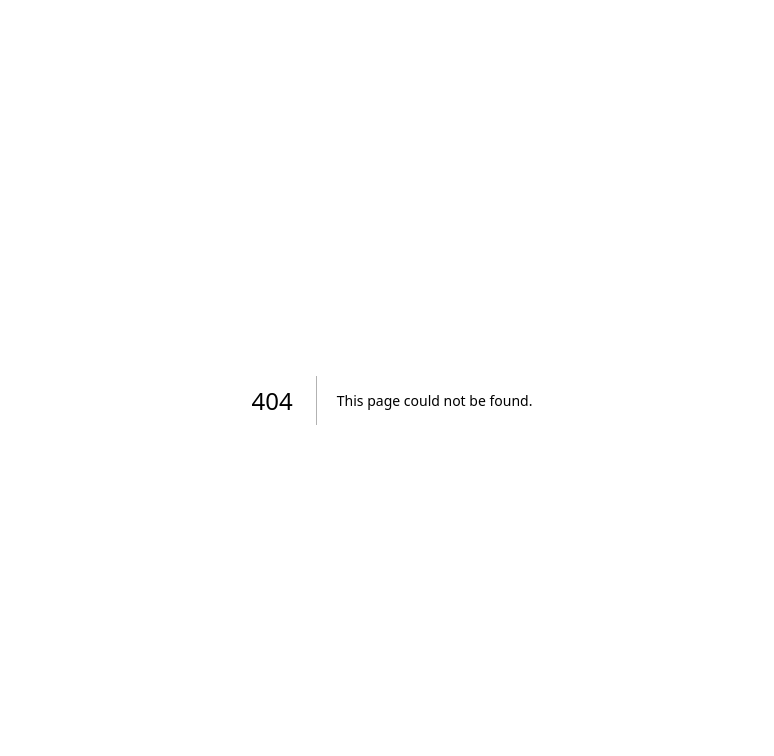
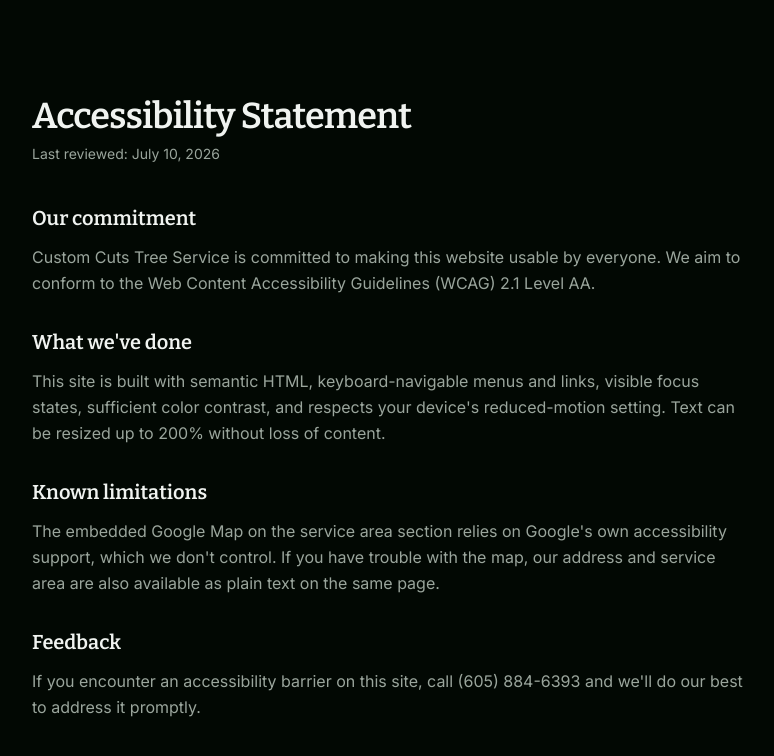
Before and after one commit to SwedeSpeed77/custom-cuts-tree-service, a Next.js app: page /accessibility in a window 1280 px wide. Before the commit this address had no page. Shown: the top 756 px of the page, without its empty margins (248-1022 px from the left). Built offline with nearby package versions, Linux system fonts and the light colour scheme.

Commit message:
Add accessibility statement

```diff
--- /dev/null
+++ b/src/app/accessibility/page.tsx
@@ -0,0 +1,64 @@
+import type { Metadata } from "next";
+
+export const metadata: Metadata = {
+  title: "Accessibility Statement | Custom Cuts Tree Service",
+  description: "Accessibility statement for Custom Cuts Tree Service, Watertown, SD.",
+};
+
+export default function AccessibilityPage() {
+  return (
+    <main id="main-content" className="mx-auto max-w-3xl px-4 py-24 sm:px-6">
+      <h1 className="font-heading text-4xl font-semibold tracking-tight">
+        Accessibility Statement
+      </h1>
+      <p className="mt-2 text-sm text-muted">Last reviewed: July 10, 2026</p>
+
+      <div className="mt-10 space-y-8 leading-relaxed text-muted">
+        <section>
+          <h2 className="font-heading text-xl font-semibold text-ink">
+            Our commitment
+          </h2>
+          <p className="mt-3">
+            Custom Cuts Tree Service is committed to making this website
+            usable by everyone. We aim to conform to the Web Content
+            Accessibility Guidelines (WCAG) 2.1 Level AA.
+          </p>
+        </section>
+
+        <section>
+          <h2 className="font-heading text-xl font-semibold text-ink">
+            What we've done
+          </h2>
+          <p className="mt-3">
+            This site is built with semantic HTML, keyboard-navigable menus
+            and links, visible focus states, sufficient color contrast, and
+            respects your device's reduced-motion setting. Text can be
+            resized up to 200% without loss of content.
+          </p>
+        </section>
+
+        <section>
+          <h2 className="font-heading text-xl font-semibold text-ink">
+            Known limitations
+          </h2>
+          <p className="mt-3">
+            The embedded Google Map on the service area section relies on
+            Google's own accessibility support, which we don't control. If
+            you have trouble with the map, our address and service area are
+            also available as plain text on the same page.
+          </p>
+        </section>
+
+        <section>
+          <h2 className="font-heading text-xl font-semibold text-ink">
+            Feedback
+          </h2>
+          <p className="mt-3">
+            If you encounter an accessibility barrier on this site, call
+            (605) 884-6393 and we'll do our best to address it promptly.
+          </p>
+        </section>
+      </div>
+    </main>
+  );
+}
```
